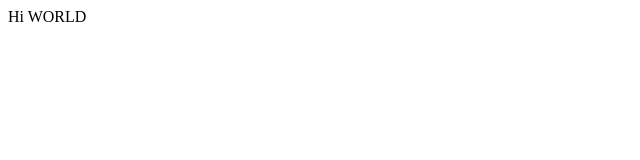
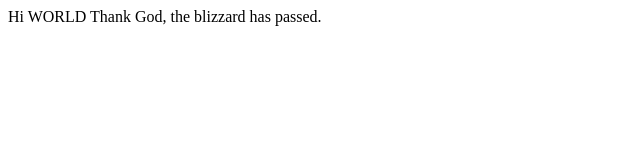
Before and after one commit to chahatsshah/mywebsite, a plain HTML site: page index.html in a window 1280 px wide. Shown: the whole page, without its empty margins (0-640 px from the left). Drawn offline with Linux system fonts and the light colour scheme.

Commit message:
Update index.html

```diff
--- a/index.html
+++ b/index.html
@@ -1,5 +1,6 @@
 <html>
 <body>
 Hi WORLD
+  Thank God, the blizzard has passed.
 </body>
 </html>
```
